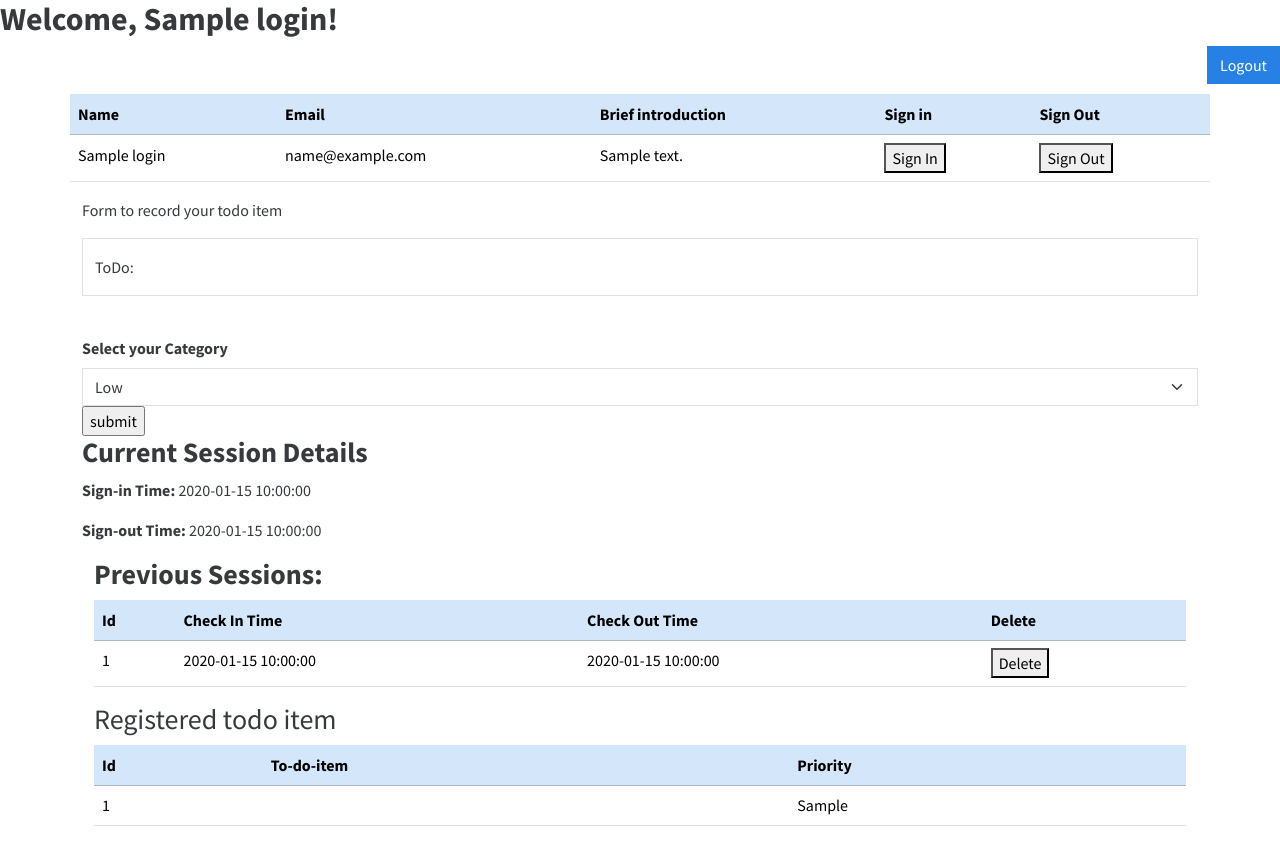
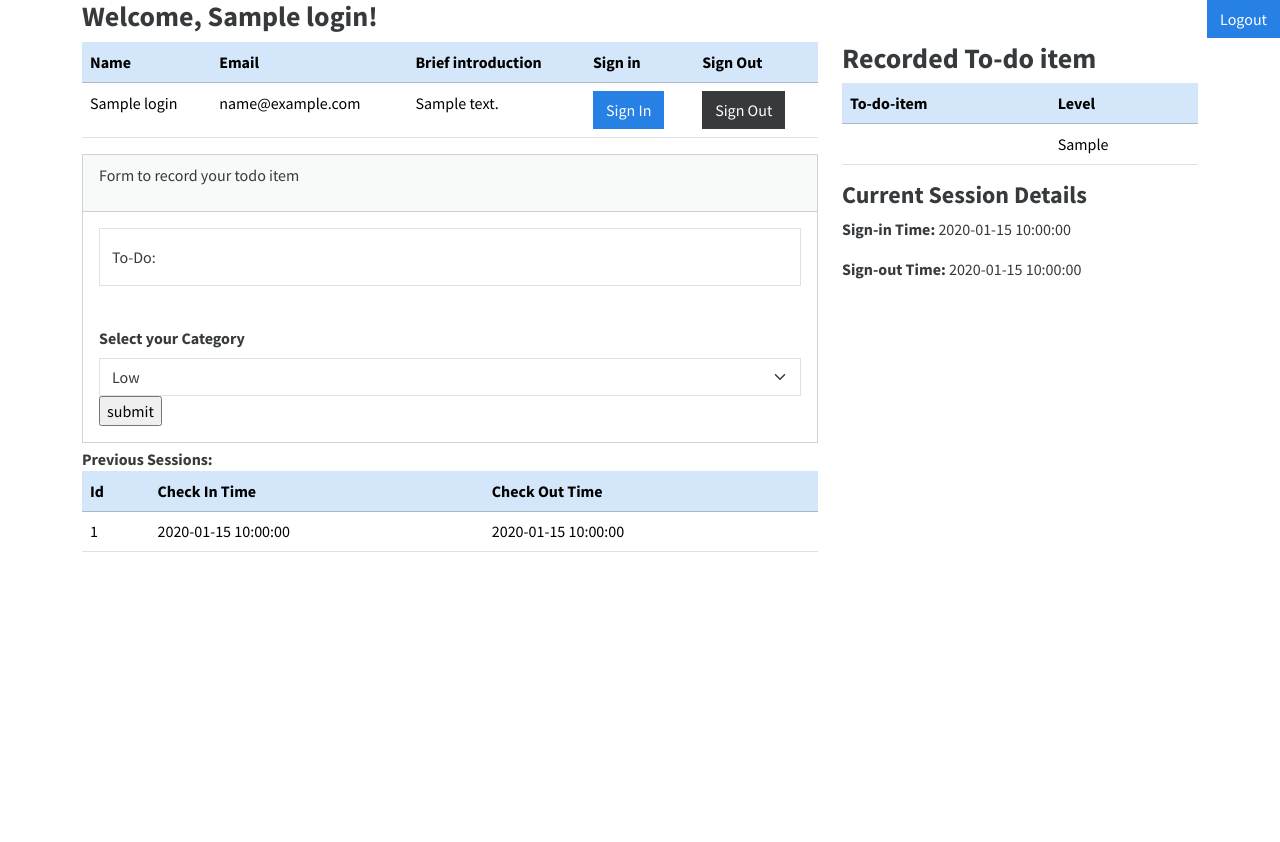
Before and after one commit to Ife-py/Staff_login, a PHP site: page /dashboard.php in a window 1280 px wide. After the commit the page ends 552 px from the top, so only its background shows below. Run offline with PHP 8.4, Linux system fonts and the light colour scheme; the visitor is signed in with stand-in values (Sample User, id 1); tables that the repository leaves empty or names only in its code hold one stand-in row (values such as "Sample post"); data that the repository does not hold is empty.

Commit message:
New Changes made

```diff
--- a/dashboard.php
+++ b/dashboard.php
@@ -118,13 +118,11 @@ $member=$stmt->fetch(PDO::FETCH_ASSOC);
     <meta charset="UTF-8">
 </head>
 <body>
-  <h2><b>Welcome, <?php echo $username;?>!</b></h2>
   <a href="logout.php" class="btn btn-primary" style="float:right">Logout</a>
-</body>
   <div class="container">
-  <div class="row pt-5">
-    <div class="col-md-2"></div>
-    <div class="col-md-8"></div>
+    <h3><b>Welcome, <?php echo $username;?>!</b></h3>
+    <div class="row">
+      <div class="col-md-8">
         <?php if (empty($member)): ?>
           <tr>
               <td colspan="3">No members found.</td>
@@ -148,24 +146,28 @@ $member=$stmt->fetch(PDO::FETCH_ASSOC);
                   <td><?php echo htmlspecialchars($member['contents']); ?></td>
                   <td>
                     <form method="post" action="">
-                    <button type="submit" name="sign_in">Sign In</button>
+                      <button class="btn btn-primary" type="submit" name="sign_in">Sign In</button>
                     </form>
                   </td>
                   <td>
                     <form method="post" action="">
-                    <button type="submit" name="sign_out">Sign Out</button>
+                      <button class="btn btn-secondary" type="submit" name="sign_out">Sign Out</button>
                     </form>
                   </td>
                 </tr>
               <?php endif ;?>
           </tbody>
         </table>
+        <div class="card mb-1">
+          <div class="card-header">
+            <p>Form to record your todo item</p>
           </div>
+          <div class="card-body">
             <form action="" method="post">
-    <p>Form to record your todo item</p>
+
               <div class="form-floating mb-3">
                 <input type="text" class="form-control" id="Input" name="Todo_text" placeholder="Type in your to do item here:">
-      <label for="Input"name="T">ToDo:</label>
+                <label for="Input"name="T">To-Do:</label>
               </div>
               <div>
                 <label for="options" class="form-label mt-4"><b>Select your Category</b></label>
@@ -177,14 +179,72 @@ $member=$stmt->fetch(PDO::FETCH_ASSOC);
               </div>
               <input type="submit" value="submit">
             </form>
-  <div class="col-md-6"></div>
           </div>
+        </div>
+        <?php if (isset($message)) echo "<p>$message</p>"; ?>
+        <!-- display previous session details -->
+
+          <?php
+          $stmt = $db->prepare("SELECT * FROM user_sessions WHERE user_id = :user_id AND check_out_time IS NOT NULL ORDER BY check_in_time DESC");
+          $stmt->bindParam(':user_id', $user_id);
+          $stmt->execute();
+          $previousSessions = $stmt->fetchAll(PDO::FETCH_ASSOC);
+          ?>
+
+         <!-- table to display previous sessions  -->
+          <table class="table table-hover mb-1">
+            <div><b>Previous Sessions:</b></div>
+            <thead>
+              <tr class="table-primary">
+                <th scope="col">Id</th>
+                <th scope="col">Check In Time</th>
+                <th scope="col">Check Out Time</th>
+              </tr>
+            </thead>
+            <tbody>
+              <tr class="table-secondary">
+              <?php foreach($previousSessions as $session) {?>
+                <tr>
+                  <td><?php echo htmlspecialchars($session['id']); ?></td>
+                  <td><?php echo htmlspecialchars($session['check_in_time']); ?></td>
+                  <td><?php echo htmlspecialchars($session['check_out_time']); ?></td>
+                </tr>
+              </tr>
+              <?php } ?>
+              </tbody>
+          </table>
 
 
-<?php if (isset($message)) echo "<p>$message</p>"; ?>
+      </div>
+      <div class="col-md-4">
+        <!-- display user to-do-list items -->
+        <?php
+        $stmt = $db->prepare("SELECT * FROM todo WHERE user_id = :user_id AND Todo_text IS NOT NULL ORDER BY options DESC");
+        $stmt->bindParam(':user_id', $user_id);
+        $stmt->execute();
+        $previousitems = $stmt->fetchAll(PDO::FETCH_ASSOC)
+        ?>
+        <table class="table table-hover">
+          <h3><b>Recorded To-do item</b></h3>
+          <thead>
+            <tr class="table-primary">
+              <th scope="col">To-do-item</th>
+              <th scope="col">Level</th>
+            </tr>
+          </thead>
+          <tbody>
+            <tr class="table-secondary">
+              <?php foreach($previousitems as $items){?>
+                <tr>
+                  <td><?php echo htmlspecialchars($items['Todo_text']);?></td>
+                  <td><?php echo htmlspecialchars($items['options']);?></td>
+                </tr>
+            </tr>
+          </tbody>
+            <?php } ?>
+        </table>
         <!-- display current session details -->
-<div class="container">
-  <h3><b>Current Session Details</b></h3>
+        <h4><b>Current Session Details</b></h4>
           <?php
           $stmt = $db->prepare("SELECT * FROM user_sessions WHERE user_id = :user_id ORDER BY id DESC LIMIT 1");
           $stmt->bindParam(':user_id', $user_id);
@@ -198,78 +258,6 @@ $member=$stmt->fetch(PDO::FETCH_ASSOC);
             echo "<p><b>No session data available.</b></p>";
           }
         ?>
-
-<!-- display previous session details -->
-
-<?php
-$stmt = $db->prepare("SELECT * FROM user_sessions WHERE user_id = :user_id AND check_out_time IS NOT NULL ORDER BY check_in_time DESC");
-$stmt->bindParam(':user_id', $user_id);
-$stmt->execute();
-$previousSessions = $stmt->fetchAll(PDO::FETCH_ASSOC);
-?>
-
-<!-- table to display previous sessions  -->
-<div class="container">
-  <table class="table table-hover">
-    <h3><b>Previous Sessions:</b></h>
-    <thead>
-      <tr class="table-primary">
-        <th scope="col">Id</th>
-        <th scope="col">Check In Time</th>
-        <th scope="col">Check Out Time</th>
-        <th scope="col">Delete</th>
-      </tr>
-    </thead>
-    <tbody>
-      <tr class="table-secondary">
-      <?php foreach($previousSessions as $session) {?>
-        <tr>
-          <td><?php echo htmlspecialchars($session['id']); ?></td>
-          <td><?php echo htmlspecialchars($session['check_in_time']); ?></td>
-          <td><?php echo htmlspecialchars($session['check_out_time']); ?></td>
-          <td>
-            <form method="post" action="">
-              <!-- Hidden input to store the session ID -->
-               <input type="hidden" name="session_id" value="<?php echo htmlspecialchars($session['id']);?>">
-               <button type="submit" name="delete">Delete</button>
-            </form>
-          </td>
-        </tr>
-      </tr>
-    </tbody>
-    <?php } ?>
-
-    <!-- display user to-do-list items -->
-<?php
-$stmt = $db->prepare("SELECT * FROM todo WHERE user_id = :user_id AND Todo_text IS NOT NULL ORDER BY options DESC");
-$stmt->bindParam(':user_id', $user_id);
-$stmt->execute();
-$previousitems = $stmt->fetchAll(PDO::FETCH_ASSOC)
-?>
-<div class="container">
-  <table class="table table-hover">
-        <h3>Registered todo item</h3>
-    <thead>
-      <tr class="table-primary">
-        <th scope="col">Id</th>
-        <th scope="col">To-do-item</th>
-        <th scope="col">Priority</th>
-      </tr>
-    </thead>
-    <tbody>
-      <tr class="table-secondary">
-        <?php foreach($previousitems as $items){?>
-          <tr>
-            <td><?php echo htmlspecialchars($items['id']);?>
-            <td><?php echo htmlspecialchars($items['Todo_text']);?>
-            <td><?php echo htmlspecialchars($items['options']);?>
-          </tr>
-      </tr>
-    </tbody>
-    <?php } ?>
-  </table>
       </div>
-
-
 </body>
 </html>
--- a/sign_up.php
+++ b/sign_up.php
@@ -2,6 +2,7 @@
 include("views/header.php") ?>
 
 <div class="welcome-text">
+
 
     <!-- form to sign up new users -->
     <div class="container">
```
Lines whose indentation alone changed are shown as unchanged.
